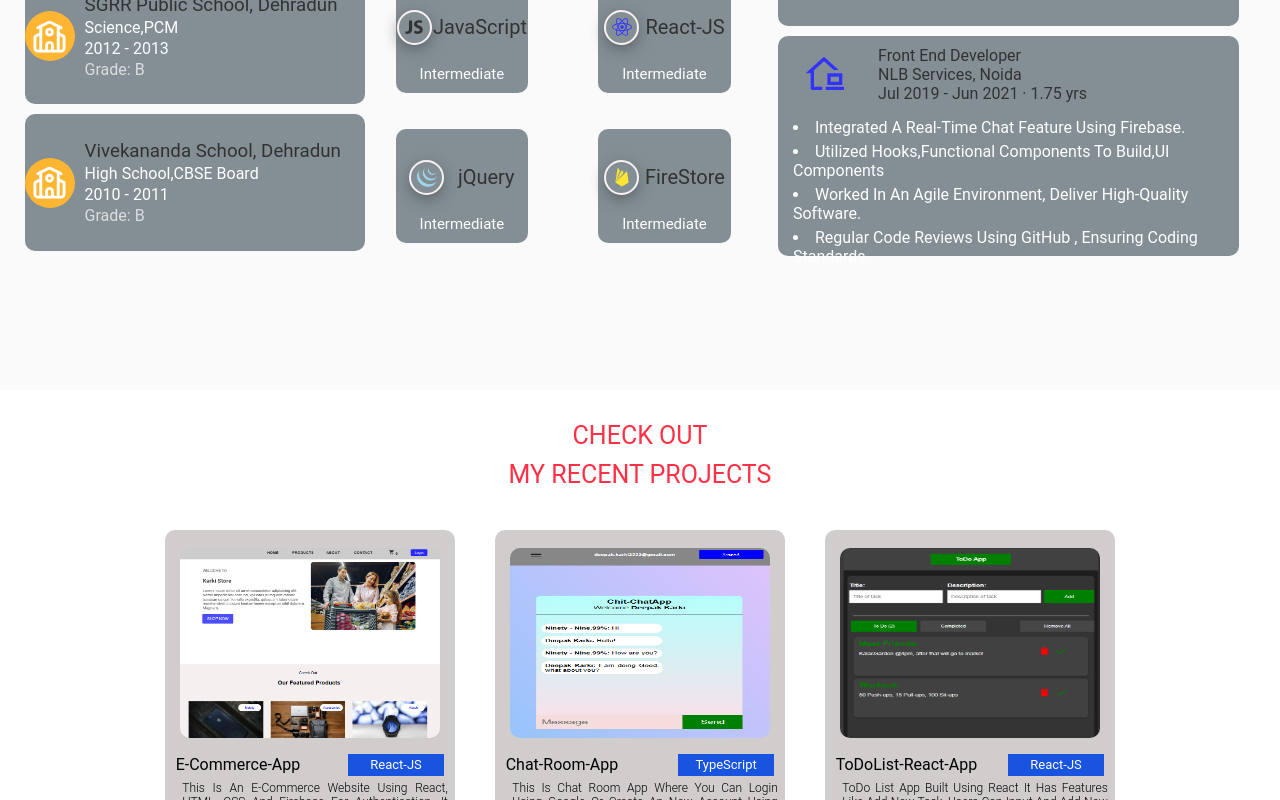
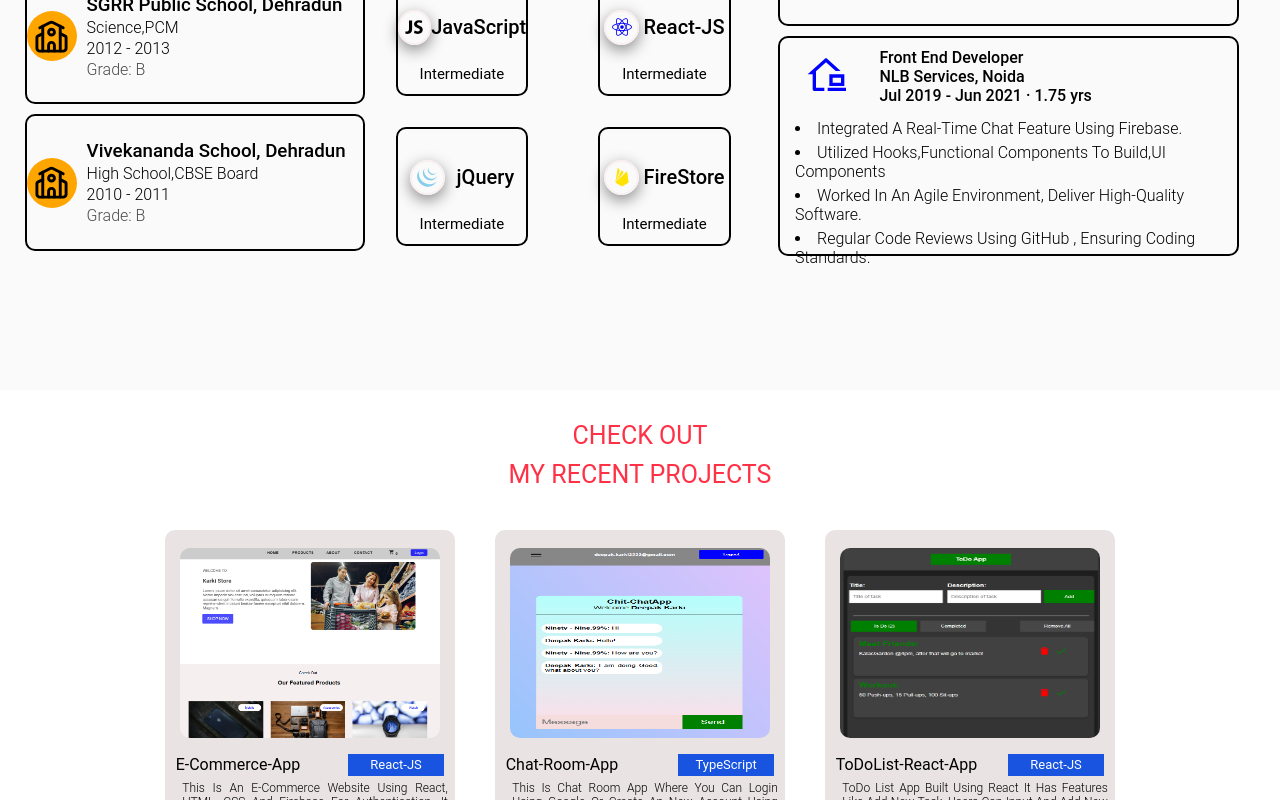
Before and after one commit to iamdeepak123/portfoliosite, a React (Create React App) app: page / in a window 1280 px wide. Shown: the part 1260-2060 px from the top of the page. Built offline with nearby package versions, Linux system fonts and the light colour scheme.

Commit message:
finalsubmit

```diff
--- a/src/index.css
+++ b/src/index.css
@@ -55,7 +55,7 @@ html {
     cursor: pointer;
     font-size: 18px;
     transition: .8s;
-font-weight: normal;
+    font-weight: normal;
 }
 
 .menu_list li:hover {
@@ -518,12 +518,11 @@ font-weight: normal;
 .education_box {
     width: 95%;
     height: 31%;
-    /* border: 1px solid red; */
+    border: 2px solid rgb(0, 0, 0);
     border-radius: 10px;
-    background: rgba(4, 28, 41, 0.6);
-    color: white;
-    opacity: .8;
-
+    background: rgba(0, 0, 0, 0, 0.06);
+    color: #000000;
+    box-sizing: border-box;
     gap: 10px;
     transition: .5s;
     cursor: pointer;
@@ -577,7 +576,7 @@ font-weight: normal;
 
 .collegename {
     color: black;
-    font-weight: normal;
+    font-weight: 500;
 
 }
 
@@ -593,6 +592,9 @@ h3 {
     font-weight: normal;
 }
 
+.Education_name_heading p {
+    font-weight: 300;
+}
 
 .Skills_details {
     width: 100%;
@@ -611,9 +613,6 @@ h3 {
     text-align: center;
     margin: 0px;
     padding: 0px;
-
-
-
     /* border: 1px solid red; */
     display: flex;
     flex-direction: column;
@@ -680,16 +679,17 @@ h2 {
 
 .skillbox {
     width: 37%;
-    height: 26%;
-    /* border: 1px solid red; */
+    height: 27%;
+    border: 2px solid #000000;
     display: flex;
     justify-content: center;
     align-items: center;
     flex-direction: column;
     border-radius: 10px;
-    background: rgba(4, 28, 41, 0.6);
-    color: white;
-    opacity: .8;
+    background: rgba(0, 0, 0, 0, 0.06);
+    color: #000000;
+
+    box-sizing: border-box;
     transition: .5s;
     cursor: pointer;
 
@@ -727,10 +727,10 @@ h2 {
 .experience_box {
     width: 90%;
     height: 50%;
+    border: 2px solid #000000;
     border-radius: 10px;
-    background: rgba(4, 28, 41, 0.6);
-    color: white;
-    opacity: .8;
+    background: rgba(0, 0, 0, 0, 0.06);
+    color: #000000;
     transition: .5s;
     cursor: pointer;
     display: flex;
@@ -747,7 +747,7 @@ h2 {
 
 .skname {
     color: black;
-    font-weight: normal;
+    font-weight: 500;
 }
 
 .exp_part1 {
@@ -792,6 +792,7 @@ h2 {
     width: 100%;
     margin-left: 5px;
     color: black;
+    font-weight: 500;
 }
 
 .exp_part2 {
@@ -810,7 +811,7 @@ h2 {
     text-align: start;
     padding-left: 5px;
     list-style: inside;
-    font-weight: normal;
+    font-weight: 300;
     text-transform: capitalize;
 }
 
@@ -1039,16 +1040,16 @@ h2 {
     /* border: 1px solid black; */
 }
 
-.social_icon_details{
-font-size: 22px;
+.social_icon_details {
+    font-size: 22px;
 }
 
 
 
 .mail_details,
 .Call_details,
-.location_details,.contacta_tag
-{
+.location_details,
+.contacta_tag {
     text-decoration: none;
     color: #000000;
     font-weight: 300;
@@ -1379,7 +1380,7 @@ font-size: 22px;
     gap: 5px;
     box-sizing: border-box;
     caret-color: transparent;
-    background: #d1cdcd;
+    background: #eae3e3;
     font-weight: normal;
     text-transform: capitalize;
 }
```
